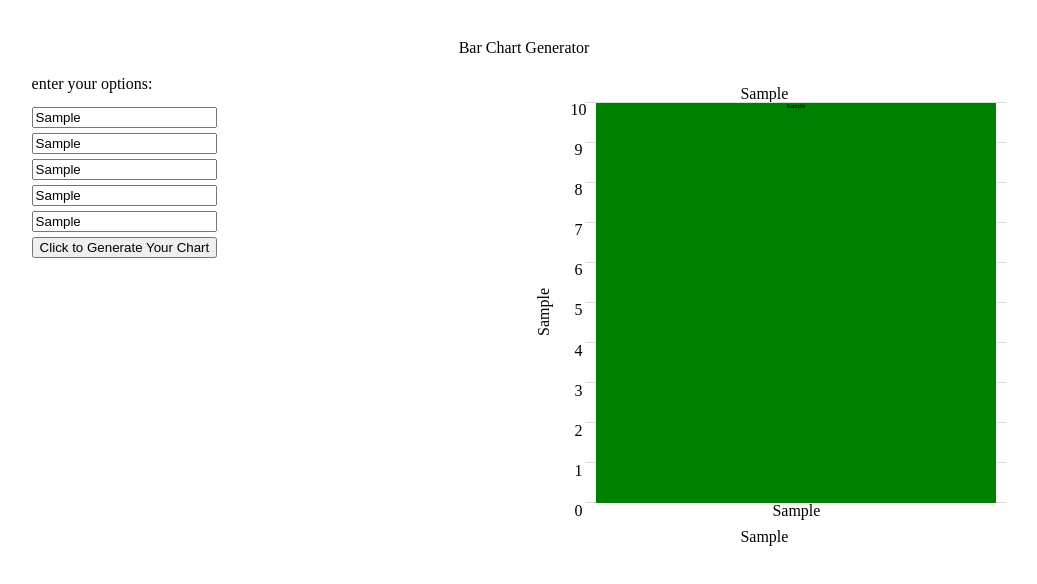
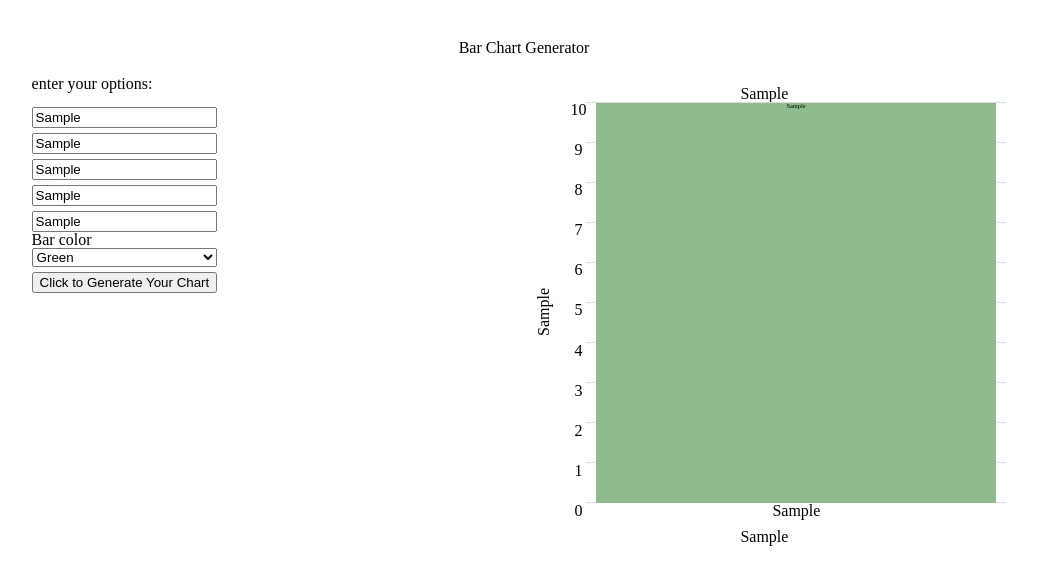
Before and after one commit to josepwil/bar-chart-project, a website: page index.html in a window 1280 px wide. Both pictures are taken after typing "Sample", "Sample", "Sample", "Sample", "Sample" into the empty fields and a click on the button "Click to Generate Your Chart". Shown: the whole page, without its empty margins (116-1153 px from the left). Drawn offline with Linux system fonts and the light colour scheme.

Commit message:
added support to change bar color

```diff
--- a/index.html
+++ b/index.html
@@ -26,7 +26,15 @@
 
         <input type="text" class="form-item" id="yAxis" placeholder="y axis label">
 
+        <label for="color">Bar color</label>
 
+        <select name="barColor" id="barColor">
+          <option value="DarkSeaGreen">Green</option>
+          <option value="Coral">Orange</option>
+          <option value="IndianRed">Red</option>
+          <option value="CornflowerBlue">Blue</option>
+          <option value="LemonChiffon">Yellow</option>
+        </select>
 
         <button type="submit" class="form-item"> Click to Generate Your Chart</button>
       </form>
--- a/project.js
+++ b/project.js
@@ -82,6 +82,10 @@ const drawBarChart = function (data, options) {
     valInBar.innerText = data[i];
     bar.append(valInBar);
     bar.classList.add('valInBar')
+
+    // set color of bar
+    let barColor = document.querySelector('#barColor').value;
+    changeColor(bar, barColor);
   }
 
   // dynamically change title
@@ -159,5 +163,11 @@ const parseData = function (data) {
   return parsedData
 }
 
+
+// change colour
+const changeColor = function (element, color) {
+  element.style.background = color
+}
+
 // listen for form submit
 document.getElementById('graphForm').addEventListener('submit', draw);
```
